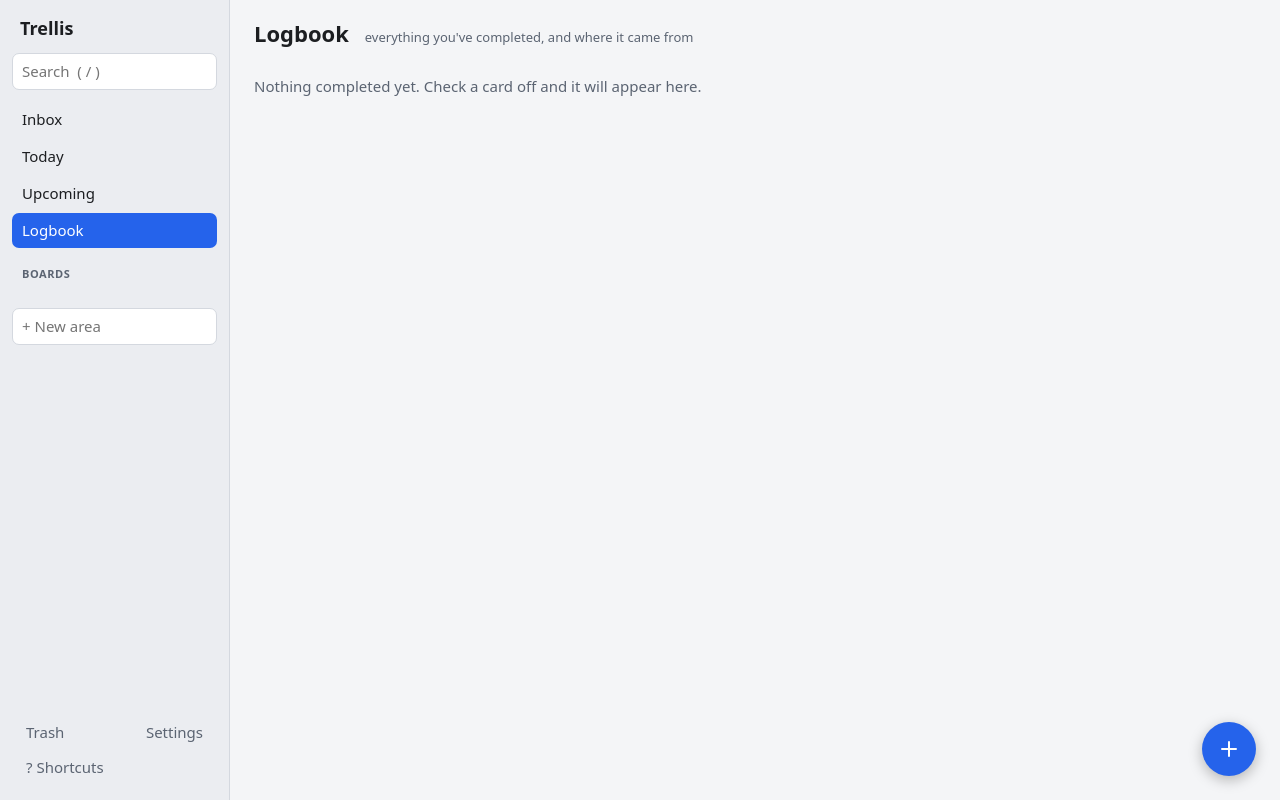
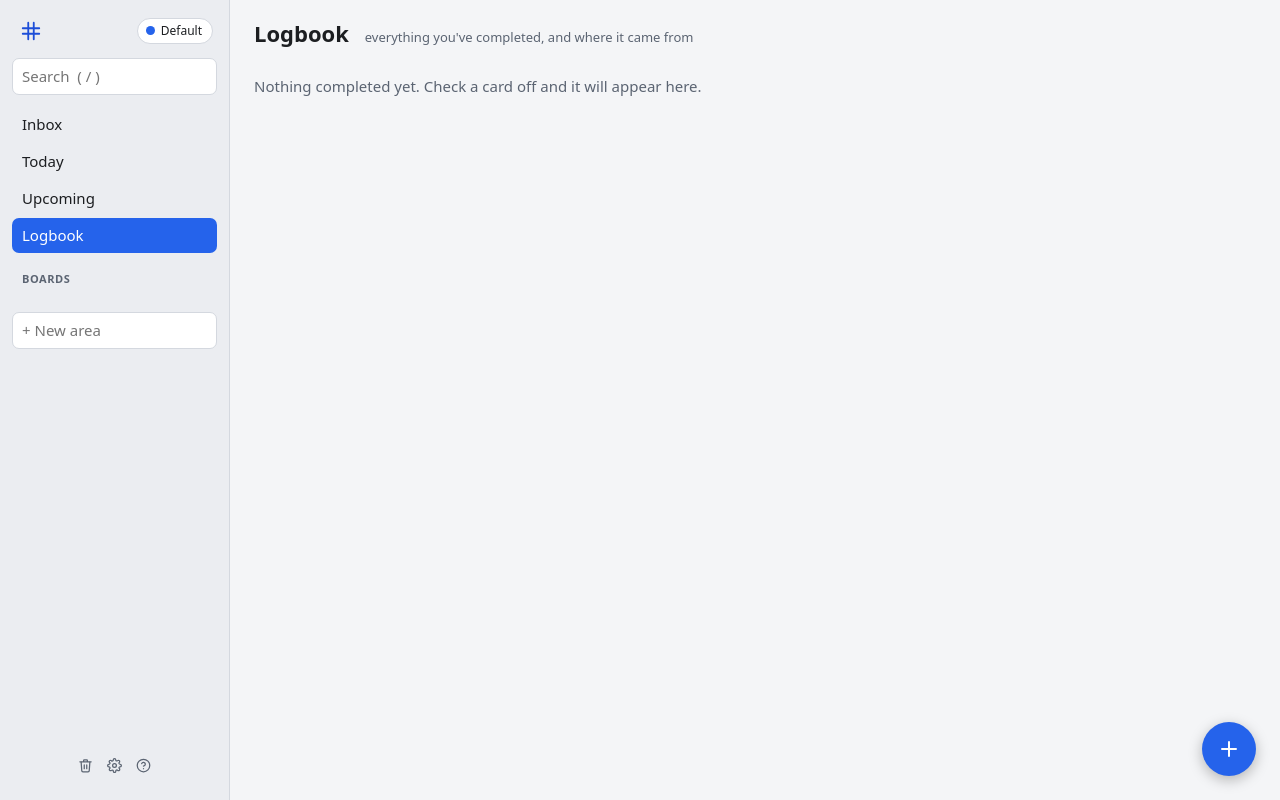
Before and after one commit to jamesmcculley/kanban, a Flask app: page /logbook in a window 1280 px wide. Run offline with Flask 3, Linux system fonts and the light colour scheme.

Commit message:
style(ui): remove app branding, use icons for trash/settings/help, surface a theme toggle
- Drop the "Trellis" name from the UI: the sidebar brand link is now an
  icon-only mark, and the fallback page title / manifest name are the
  neutral "Kanban". Internal repo/deploy names are unchanged.
- Trash, Settings and Keyboard shortcuts in the sidebar footer are now
  icon buttons (trash can, gear, help circle) with aria-label + title,
  matching the icon pattern already used elsewhere on the board.
- A theme toggle pill sits at the top of the sidebar on every page (not
  just Settings): shows the current theme, click cycles through Default
  and the 12 themes, same one-button pattern as jamesmcculley.dev. Shares
  storage with the Settings picker, so either one updates the other.

Co-Authored-By: Claude Sonnet 5 <noreply@anthropic.com>
Claude-Session: https://claude.ai/code/session_01WjiKa1NdgQZu39WNAGJAgK

```diff
--- a/src/kanban/routes.py
+++ b/src/kanban/routes.py
@@ -526,7 +526,7 @@ def manifest():
         "src": url_for("static", filename=f"icons/{name}"), "sizes": f"{size}x{size}",
         "type": "image/png", "purpose": purpose}
     return jsonify(
-        name="Trellis", short_name="Trellis", start_url="/", scope="/", display="standalone",
+        name="Kanban", short_name="Kanban", start_url="/", scope="/", display="standalone",
         background_color="#16181d", theme_color="#3b82f6",
         icons=[icon("icon-192.png", 192), icon("icon-512.png", 512),
                icon("icon-maskable-512.png", 512, "maskable")],
--- a/src/kanban/static/app.css
+++ b/src/kanban/static/app.css
@@ -1,4 +1,4 @@
-/* Trellis's own Default look (no data-theme attribute): follows the OS. The named themes live in
+/* This app's own Default look (no data-theme attribute): follows the OS. The named themes live in
    themes.css and set the same tokens; see engineering-standards/standards/13-themes.md. */
 :root:not([data-theme]) {
   color-scheme: light dark;
@@ -34,7 +34,13 @@ input, textarea, button { font:inherit; }
 .sidebar { width:230px; flex:none; background:var(--bg-surface); border-right:1px solid var(--border);
            padding:16px 12px; display:flex; flex-direction:column; gap:12px;
            position:sticky; top:0; height:100vh; overflow-y:auto; }
-.brand { font-weight:700; font-size:18px; color:var(--text-primary); text-decoration:none; padding:0 8px; }
+.side-head { display:flex; align-items:center; justify-content:space-between; gap:8px; padding:0 4px; }
+.brand { display:grid; place-items:center; color:var(--accent-text); text-decoration:none; padding:4px; border-radius:6px; }
+.brand:hover { background:var(--hover); }
+.theme-btn { display:flex; align-items:center; gap:6px; border:1px solid var(--border); background:var(--bg-card);
+             color:var(--text-primary); border-radius:14px; padding:4px 10px 4px 8px; font-size:12px; cursor:pointer; }
+.theme-btn:hover { border-color:var(--accent); }
+.theme-dot { width:9px; height:9px; border-radius:50%; background:var(--accent); flex:none; }
 .sidebar nav { display:flex; flex-direction:column; gap:2px; flex:1; }
 .sidebar nav a { display:flex; justify-content:space-between; align-items:center; gap:8px;
                  padding:7px 10px; border-radius:7px; color:var(--text-primary); text-decoration:none; }
@@ -123,7 +129,7 @@ h1 { margin:0; font-size:22px; }
   .app { flex-direction:column; }
   .sidebar { position:static; width:auto; height:auto; border-right:0; border-bottom:1px solid var(--border); }
   .sidebar nav { flex-direction:row; flex-wrap:wrap; }
-  .sidebar h3, .help-btn { display:none; }
+  .sidebar h3 { display:none; }
 }
 
 /* grips, areas, tags */
@@ -223,9 +229,8 @@ h1 { margin:0; font-size:22px; }
 @keyframes toast-in { from { opacity:0; transform:translateY(8px); } }
 @media (max-width: 720px) { #toasts { left:12px; right:12px; bottom:90px; } }
 .badge.quiet { background:var(--hover-strong); color:var(--text-primary); }
-.side-foot { display:flex; justify-content:space-between; align-items:center; padding:0 6px; }
-.side-foot a { color:var(--text-subtle); text-decoration:none; padding:6px 10px; border-radius:7px; }
-.side-foot a:hover, .side-foot a.active { color:var(--text-primary); background:var(--hover); }
+.side-foot { display:flex; justify-content:center; align-items:center; gap:4px; padding:6px; }
+.side-foot .icon-btn.active { color:var(--accent-text); background:var(--accent-dim); }
 .drop-hover { outline:2px dashed var(--accent); outline-offset:-2px; background:var(--accent-dim); border-radius:7px; }
 .meta { display:inline-flex; align-items:center; gap:3px; font-size:12px; color:var(--text-subtle); white-space:nowrap; }
 .title-form { margin:0; }
@@ -302,4 +307,4 @@ fieldset { border:0; margin:0; padding:0; min-width:0; } legend { font-weight:60
 .primary-btn { border:0; background:var(--accent); color:var(--on-accent); border-radius:7px; padding:7px 16px; cursor:pointer; font-weight:600; }
 .rule-error { color:var(--danger); font-size:13px; margin:0; min-height:1.2em; }
 .settings a { color:var(--accent-text); }
-.side-foot { flex-wrap:wrap; gap:2px 4px; } .side-foot a, .side-foot .help-btn { white-space:nowrap; padding:6px 8px; }
+.side-foot { flex-wrap:wrap; }
--- a/src/kanban/static/theme.js
+++ b/src/kanban/static/theme.js
@@ -15,6 +15,11 @@ window.Theme = (() => {
     syncBrowserChrome();
   }
   const get = () => root.getAttribute('data-theme') || 'default';
+  function cycle() {                       // Default, then the 12 named themes, then back to Default
+    const order = ['default', ...THEMES];
+    set(order[(order.indexOf(get()) + 1) % order.length]);
+    return get();
+  }
   function setSize(size) {
     root.setAttribute('data-font-size', size);
     try { localStorage.setItem('font-size', size); } catch { /* ignore */ }
@@ -22,8 +27,17 @@ window.Theme = (() => {
   const getSize = () => root.getAttribute('data-font-size') || 'medium';
 
   document.addEventListener('DOMContentLoaded', syncBrowserChrome);
-  return { list: THEMES, get, set, setSize, getSize };
+  return { list: THEMES, get, set, cycle, setSize, getSize };
 })();
+
+// The sidebar's quick theme toggle: shows the current theme, cycles on click.
+document.addEventListener('DOMContentLoaded', () => {
+  const btn = document.getElementById('theme-toggle');
+  const label = document.getElementById('theme-label');
+  const paint = () => { if (label) label.textContent = Theme.get() === 'default' ? 'Default' : Theme.get()[0].toUpperCase() + Theme.get().slice(1); };
+  paint();
+  btn?.addEventListener('click', () => { Theme.cycle(); paint(); });
+});
 
 // Appearance settings: radios that mirror the current theme / text size and apply on change.
 document.addEventListener('DOMContentLoaded', () => {
--- a/src/kanban/templates/_icons.html
+++ b/src/kanban/templates/_icons.html
@@ -9,6 +9,10 @@
 {%- elif name == 'file-text' %}<path d="M14 2H6a2 2 0 0 0-2 2v16a2 2 0 0 0 2 2h12a2 2 0 0 0 2-2V8z"/><path d="M14 2v6h6M16 13H8M16 17H8M10 9H8"/>
 {%- elif name == 'list-check' %}<path d="M9 6h11M9 12h11M9 18h11M3.5 6l1 1 2-2M3.5 12l1 1 2-2M3.5 18l1 1 2-2"/>
 {%- elif name == 'sliders' %}<path d="M4 21v-7M4 10V3M12 21v-9M12 8V3M20 21v-5M20 12V3M1 14h6M9 8h6M17 16h6"/>
+{%- elif name == 'mark' %}<path d="M9 3v18M15 3v18M3 9h18M3 15h18"/>
+{%- elif name == 'theme' %}<circle cx="12" cy="12" r="9"/><path d="M12 3a9 9 0 0 1 0 18z" fill="currentColor" stroke="none"/>
+{%- elif name == 'settings' %}<circle cx="12" cy="12" r="3"/><path d="M19.4 15a1.65 1.65 0 0 0 .33 1.82l.06.06a2 2 0 1 1-2.83 2.83l-.06-.06a1.65 1.65 0 0 0-1.82-.33 1.65 1.65 0 0 0-1 1.51V21a2 2 0 0 1-4 0v-.09A1.65 1.65 0 0 0 9 19.4a1.65 1.65 0 0 0-1.82.33l-.06.06a2 2 0 1 1-2.83-2.83l.06-.06a1.65 1.65 0 0 0 .33-1.82 1.65 1.65 0 0 0-1.51-1H3a2 2 0 0 1 0-4h.09A1.65 1.65 0 0 0 4.6 9a1.65 1.65 0 0 0-.33-1.82l-.06-.06a2 2 0 1 1 2.83-2.83l.06.06a1.65 1.65 0 0 0 1.82.33H9a1.65 1.65 0 0 0 1-1.51V3a2 2 0 0 1 4 0v.09a1.65 1.65 0 0 0 1 1.51 1.65 1.65 0 0 0 1.82-.33l.06-.06a2 2 0 1 1 2.83 2.83l-.06.06a1.65 1.65 0 0 0-.33 1.82V9a1.65 1.65 0 0 0 1.51 1H21a2 2 0 0 1 0 4h-.09a1.65 1.65 0 0 0-1.51 1z"/>
+{%- elif name == 'help-circle' %}<circle cx="12" cy="12" r="10"/><path d="M9.09 9a3 3 0 0 1 5.83 1c0 2-3 3-3 3"/><circle cx="12" cy="17" r="1" fill="currentColor" stroke="none"/>
 {%- elif name == 'trash' %}<path d="M3 6h18M19 6l-1 14a2 2 0 0 1-2 2H8a2 2 0 0 1-2-2L5 6M10 11v6M14 11v6M9 6V4a1 1 0 0 1 1-1h4a1 1 0 0 1 1 1v2"/>
 {%- endif %}</svg>
 {%- endmacro %}
--- a/src/kanban/templates/base.html
+++ b/src/kanban/templates/base.html
@@ -3,7 +3,7 @@
 <head>
   <meta charset="utf-8">
   <meta name="viewport" content="width=device-width, initial-scale=1">
-  <title>{% block title %}Trellis{% endblock %}</title>
+  <title>{% block title %}Kanban{% endblock %}</title>
   {% include "_theme_boot.html" %}
   <link rel="stylesheet" href="{{ url_for('static', filename='themes.css') }}">
   <script src="{{ url_for('static', filename='vendor/htmx.min.js') }}"></script>
@@ -14,7 +14,7 @@
   <meta name="theme-color" content="#3b82f6">
   <meta name="mobile-web-app-capable" content="yes">
   <meta name="apple-mobile-web-app-capable" content="yes">
-  <meta name="apple-mobile-web-app-title" content="Trellis">
+  <meta name="apple-mobile-web-app-title" content="Kanban">
   <link rel="stylesheet" href="{{ url_for('static', filename='app.css') }}">
   <script src="{{ url_for('static', filename='theme.js') }}" defer></script>
   <script src="{{ url_for('static', filename='toast.js') }}" defer></script>
@@ -27,7 +27,12 @@
   {% from "_icons.html" import icon %}
   <div class="app">
     <aside class="sidebar" data-layout-url="{{ url_for('boards.layout') }}" data-stats-url="{{ url_for('boards.sidebar_stats') }}">
-      <a class="brand" href="{{ url_for('boards.index') }}">Trellis</a>
+      <div class="side-head">
+        <a class="brand" href="{{ url_for('boards.index') }}" aria-label="Home">{{ icon('mark', 22) }}</a>
+        <button type="button" id="theme-toggle" class="theme-btn" aria-label="Cycle colour theme" title="Cycle colour theme">
+          <span class="theme-dot" aria-hidden="true"></span><span id="theme-label">Default</span>
+        </button>
+      </div>
       <form method="get" action="{{ url_for('boards.search') }}" class="search">
         <input name="q" type="search" placeholder="Search  ( / )" autocomplete="off" value="{{ q or '' }}">
       </form>
@@ -85,9 +90,12 @@
         <div id="tag-section">{% include "_tags.html" %}</div>
       </nav>
       <div class="side-foot">
-        <a href="{{ url_for('boards.trash') }}" class="{{ 'active' if request.endpoint == 'boards.trash' }}">Trash</a>
-        <a href="{{ url_for('boards.settings') }}" class="{{ 'active' if request.endpoint == 'boards.settings' }}">Settings</a>
-        <button type="button" class="help-btn" onclick="document.getElementById('help').hidden = false">? Shortcuts</button>
+        <a href="{{ url_for('boards.trash') }}" class="icon-btn{{ ' active' if request.endpoint == 'boards.trash' }}"
+           aria-label="Trash" title="Trash">{{ icon('trash') }}</a>
+        <a href="{{ url_for('boards.settings') }}" class="icon-btn{{ ' active' if request.endpoint == 'boards.settings' }}"
+           aria-label="Settings" title="Settings">{{ icon('settings') }}</a>
+        <button type="button" class="icon-btn" aria-label="Keyboard shortcuts" title="Keyboard shortcuts"
+                onclick="document.getElementById('help').hidden = false">{{ icon('help-circle') }}</button>
       </div>
     </aside>
     <div class="content">{% block content %}{% endblock %}</div>
```
Also changed, not shown: tests/e2e/test_ui.py (+26 -1 lines), tests/test_settings_routes.py (+1 -1 lines).
